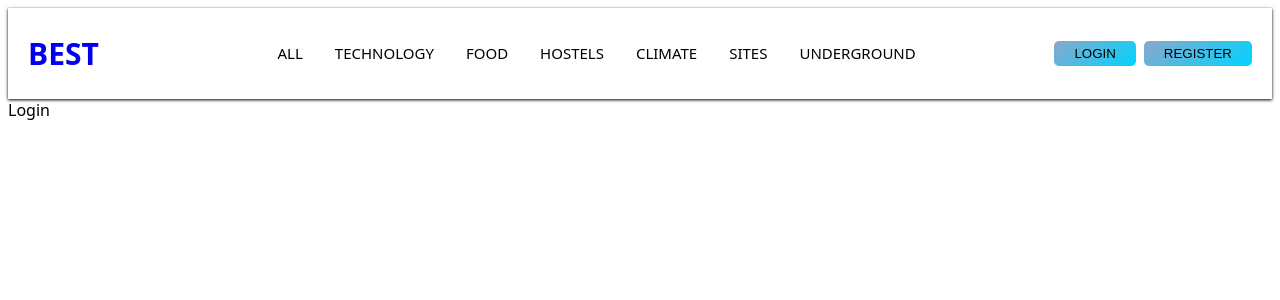
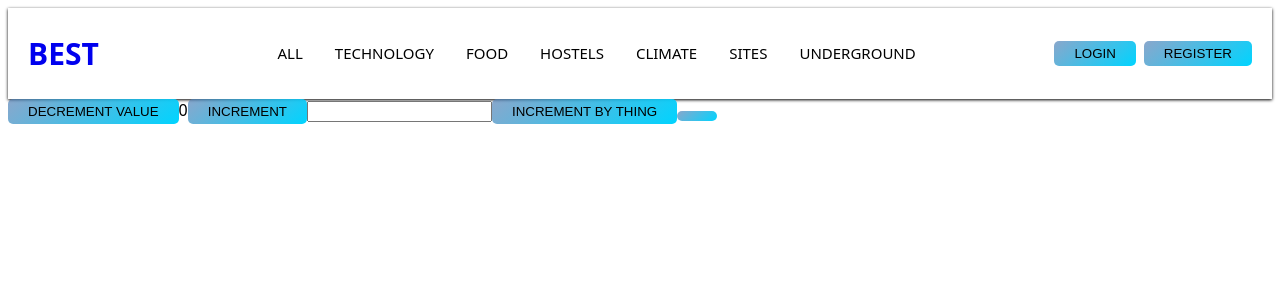
Before and after one commit to liamasis/bestblog, a React (Vite) app in the folder frontend/: page /login in a window 1280 px wide. Shown: the top 300 px of the page. Built offline with nearby package versions, Linux system fonts and the light colour scheme.

Commit message:
chore: implmenting basic redux

```diff
--- a/frontend/package.json
+++ b/frontend/package.json
@@ -16,10 +16,12 @@
     "@mui/icons-material": "^5.14.19",
     "@mui/material": "^5.14.19",
     "@reduxjs/toolkit": "^1.9.7",
+    "node-sass": "^9.0.0",
     "react": "^18.2.0",
     "react-dom": "^18.2.0",
     "react-redux": "^8.1.3",
-    "react-router-dom": "^6.20.0"
+    "react-router-dom": "^6.20.1",
+    "redux": "^4.2.1"
   },
   "devDependencies": {
     "@types/react": "^18.2.37",
--- a/frontend/src/App.jsx
+++ b/frontend/src/App.jsx
@@ -8,6 +8,8 @@ import '@fontsource/roboto/400.css';
 import '@fontsource/roboto/500.css';
 import '@fontsource/roboto/700.css';
 import './App.scss';
+import { Provider } from 'react-redux'
+import store from './store'
 
 import {
   BrowserRouter as Router,
@@ -18,8 +20,8 @@ import {
 function App() {
 
   return (
-
-      <div className="">
+    <>
+      <Provider store={store}>
         <Router>
           <NavBar />
             <Routes>
@@ -28,8 +30,8 @@ function App() {
               <Route path='/register' element={<Register />}/>
           </Routes>
         </Router>
-      </div>
-
+      </Provider>
+    </>
   )
 }
 
--- a/frontend/src/components/Login/Login.jsx
+++ b/frontend/src/components/Login/Login.jsx
@@ -1,8 +1,10 @@
 import React from 'react'
-
+import Counter from '../../features/Counter.jsx'
 const Login = () => {
   return (
-    <div>Login</div>
+    <div>
+        <Counter />
+    </div>
   )
 }
 export default Login
--- a/frontend/src/components/SidePanel/SidePanel.jsx
+++ b/frontend/src/components/SidePanel/SidePanel.jsx
@@ -1,4 +1,8 @@
 import React from 'react'
+import EditNoteIcon from '@mui/icons-material/EditNote';
+import CreateIcon from '@mui/icons-material/Create';
+import LocationSearchingIcon from '@mui/icons-material/LocationSearching';
+import GitHubIcon from '@mui/icons-material/GitHub';
 
 export const SidePanel = () => {
   return (
@@ -9,27 +13,25 @@ export const SidePanel = () => {
         </h4>
         <div className="">
           <div className="">
+            <CreateIcon />
             <p>
               Write Post
             </p>
           </div>
-        </div>
-        <div className="">
           <div className="">
+          <EditNoteIcon />
             <p>
               Edit Post
             </p>
           </div>
-        </div>
-        <div className="">
           <div className="">
+          <LocationSearchingIcon />
             <p>
               Search
             </p>
           </div>
-        </div>
-        <div className="">
           <div className="">
+            <GitHubIcon />
             <p>
               View Source Code
             </p>
--- /dev/null
+++ b/frontend/src/features/Counter.jsx
@@ -0,0 +1,43 @@
+import React, { useState } from 'react'
+import { useSelector, useDispatch } from 'react-redux'
+import store from '../store'
+import {
+    decrement,
+    increment,
+    incrementByAmount,
+    incrementAsync,
+    selectCount,
+} from './counterSlice'
+
+export function Counter() {
+    const count = useSelector(selectCount)
+    console.log(count)
+    const dispatch = useDispatch()
+    const [incrementAmount, setIncrementAmount] = useState('2')
+
+    const incrementValue = Number(incrementAmount) || 0
+
+    return (
+        <div>
+            <div>
+                <button aria-label='Decrement value' onClick={() => dispatch(decrement())}>
+                    Decrement value
+                </button>
+                <span>{count}</span>
+                <button aria-label='increment' onClick={() => dispatch(increment())}>
+                    increment
+                </button>
+                <input type="value" onChange={e => setIncrementAmount(e.target.value)} />
+                <button onClick={() => dispatch(incrementByAmount(Number(incrementAmount) || 0))}>
+                    Increment by thing
+                </button>
+                <button onClick={() => dispatch(incrementAsync(incrementValue))}>
+
+                </button>
+            </div>
+        </div>
+    )
+
+}
+
+export default Counter
--- /dev/null
+++ b/frontend/src/features/counterSlice.js
@@ -0,0 +1,33 @@
+import { createSlice } from '@reduxjs/toolkit'
+
+export const counterSlice = createSlice({
+    name: 'counter',
+    initialState: {
+        value: 0
+    },
+    reducers: {
+        increment: state => {
+            state.value += 1
+        },
+        decrement: state => {
+            state.value -= 1
+        },
+        incrementByAmount: (state, action) => {
+            state.value += action.payload
+        }
+    }
+})
+
+
+
+export const { increment, decrement, incrementByAmount } = counterSlice.actions
+
+export const selectCount = state => state.counter.value
+
+export const incrementAsync = amount => dispatch => {
+    setTimeout(() => {
+        dispatch(incrementByAmount(amount))
+    }, 1000)
+}
+
+export default counterSlice.reducer
--- a/frontend/src/store.js
+++ b/frontend/src/store.js
@@ -0,0 +1,8 @@
+import { configureStore } from '@reduxjs/toolkit'
+import counterReducer from './features/counterSlice'
+
+export default configureStore({
+    reducer: {
+        counter: counterReducer
+    }
+})
```
Also changed, not shown: 1 other file (tests, documents, lock files or other folders).
